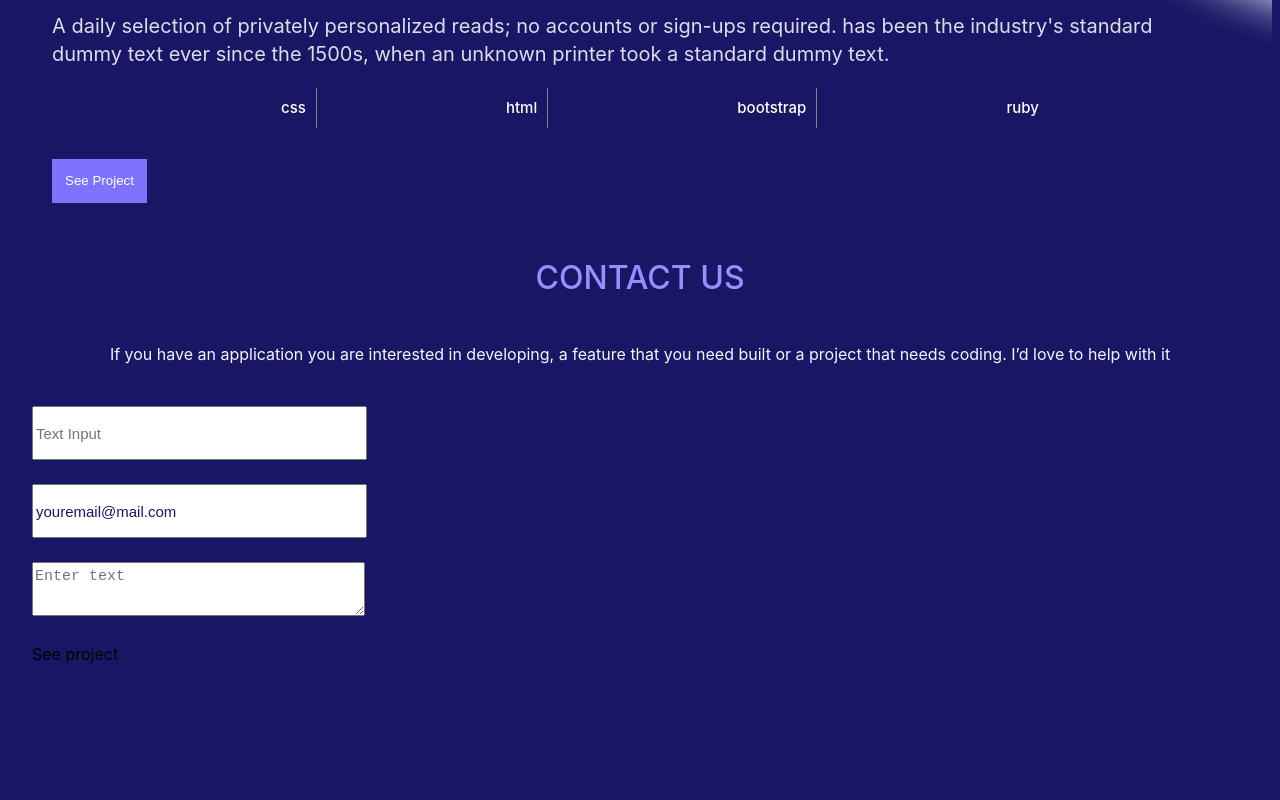
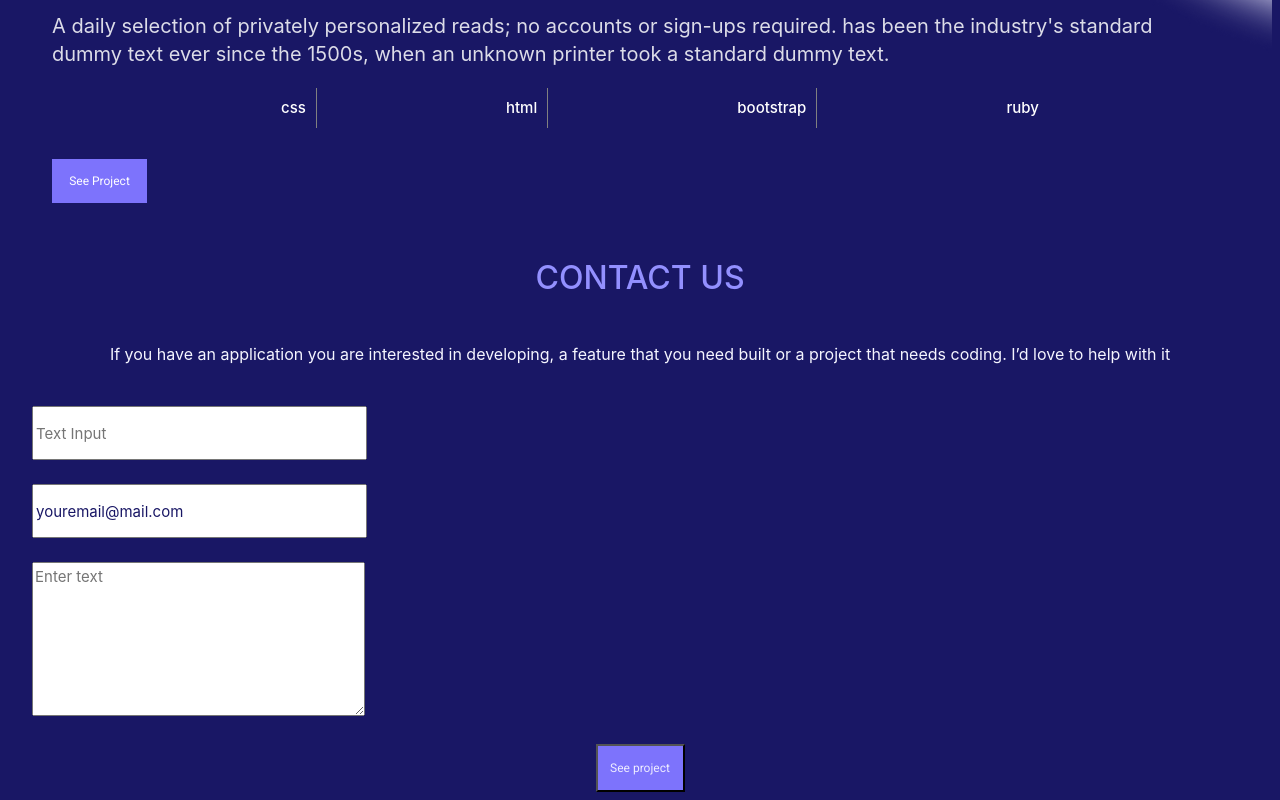
Before and after one commit to miftah1991/SetupAndMobileVersionSkeleton, a website: page index.html in a window 1280 px wide. Shown: the part 2929-3729 px from the top of the page. Before the commit the page ends 3601 px from the top, so only its background shows below. Drawn offline with Linux system fonts and the light colour scheme.

Commit message:
Stylize button and textarea on the contact form

```diff
--- a/index.html
+++ b/index.html
@@ -209,7 +209,7 @@
             <div class="visitor-Message">
                 <textarea id="message" name="message" maxlength="500" placeholder="Enter text" required ></textarea>
             </div>
-            <div class="submit_button">See project</div>
+            <div class="submit_button"><button type="button">See project</button></div>
         </form>
     </section>
 </body>
--- a/style.css
+++ b/style.css
@@ -283,6 +283,7 @@ header {
   justify-content: center;
 }
 input, textarea{
+  font-family: Inter, sans-serif;
   width: 327px;
   font-style: normal;
   font-weight: normal;
@@ -294,6 +295,32 @@ input {
   height: 48px;
   color: #81818c;
 }
+
+textarea {
+  height: 148px;
+  color: #81818c;
+}
+
 #email::placeholder {
   color: #191765;
 }
+
+.submit_button {
+ display: flex;
+ flex-direction: column;
+ align-items: center;
+}
+
+button {
+ background-color: #7D73FC;
+ color:#edecff;
+ font-family: Roboto;
+ font-style: normal;
+ font-weight: 500;
+ font-size: 12px;
+ line-height: 24px;
+ width: 89px;
+ height: 48px;
+ margin: 40px 143px 71px 143ps;
+ cursor: pointer;
+}
```
